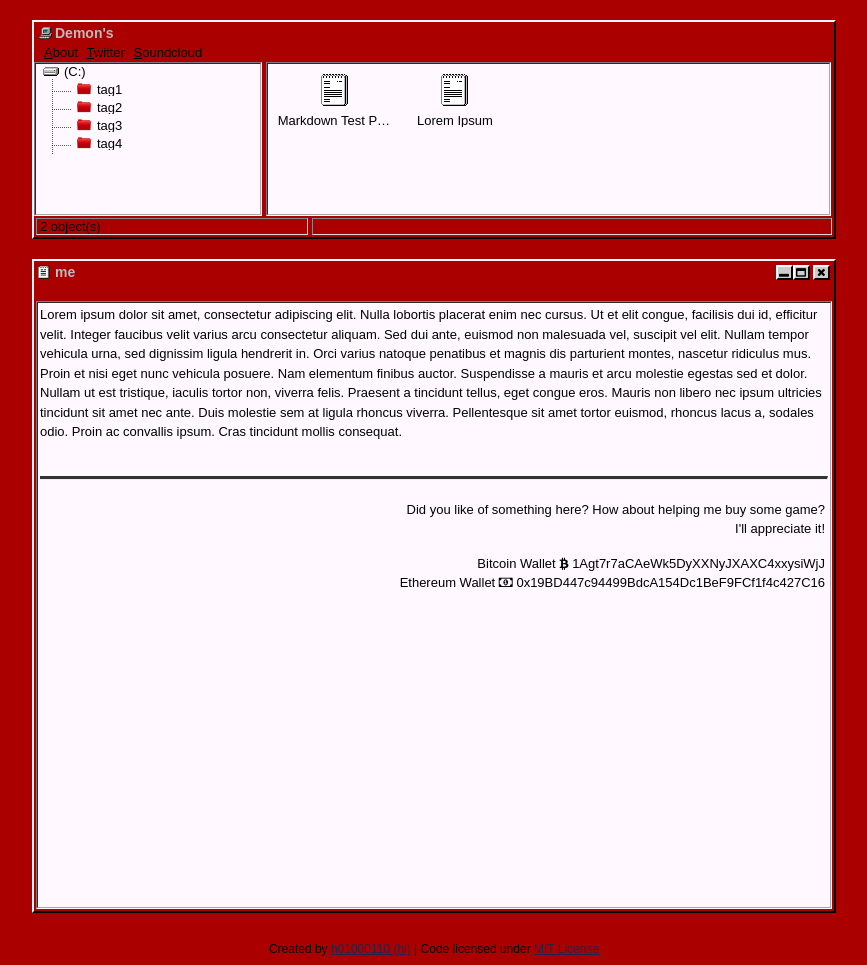
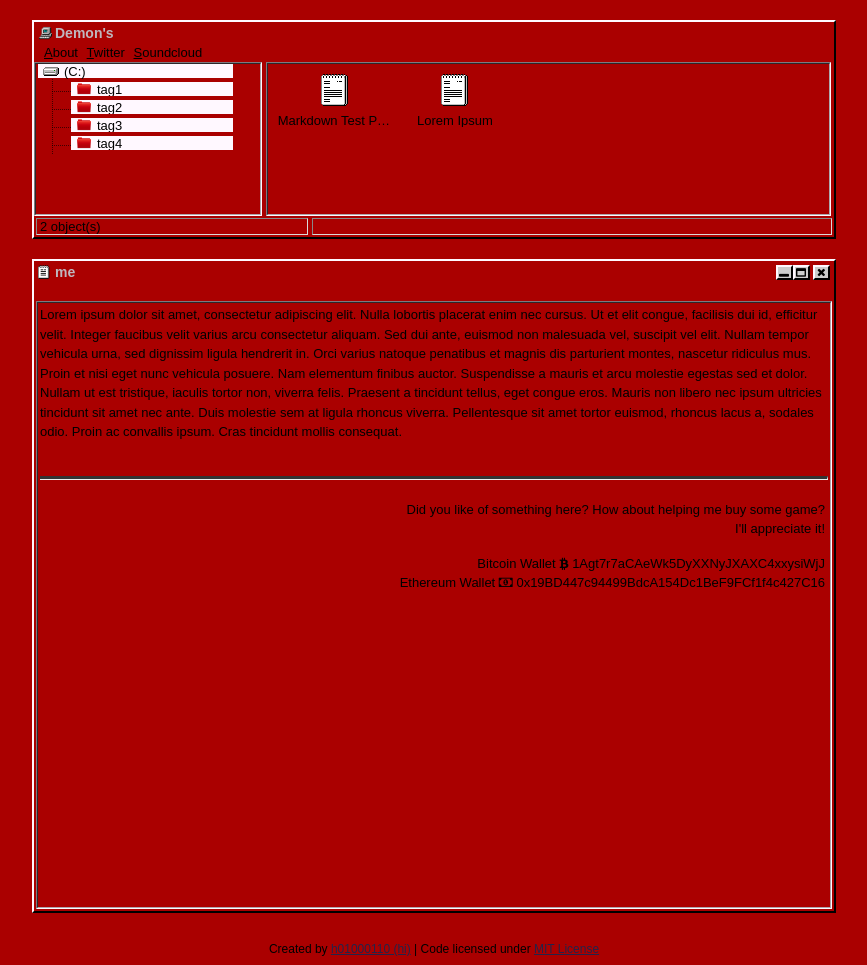
Before and after one commit to demonuser/demonuser.github.io, a Jekyll site: the page built from me/index.md, in a window 1280 px wide. Shown: the whole page, without its empty margins (206-1073 px from the left). Built offline with Jekyll 4.4.1, drawn with Linux system fonts in a browser that asks for light colours.

Commit message:
Mr Hyde was here …

```diff
--- a/_sass/_main.scss
+++ b/_sass/_main.scss
@@ -89,7 +89,7 @@ ul.topbar {
 	}
 }
 .post_list, .tag_list, .post_content {
-	background: #fff8ff;
+	background: #aa0000;
 	border-width: 2px;
 	border-style: ridge groove groove ridge;
 	border-color: #7f787f #fff8ff #fff8ff #7f787f;
```
